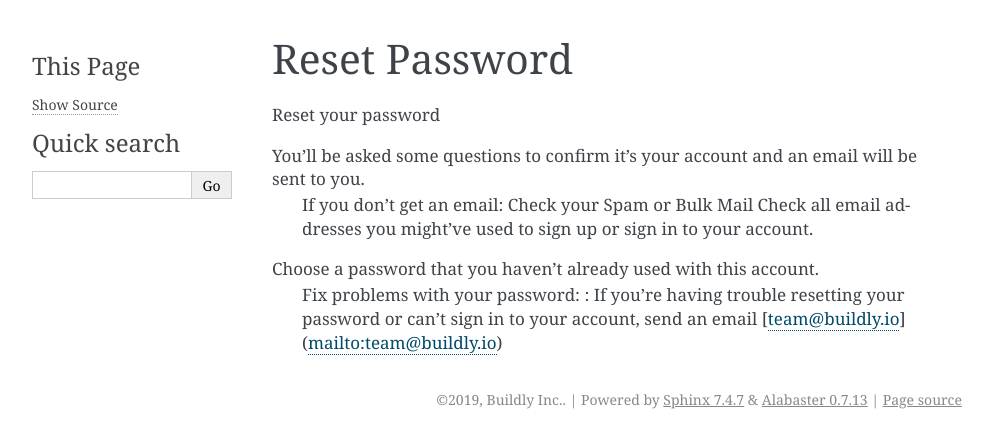
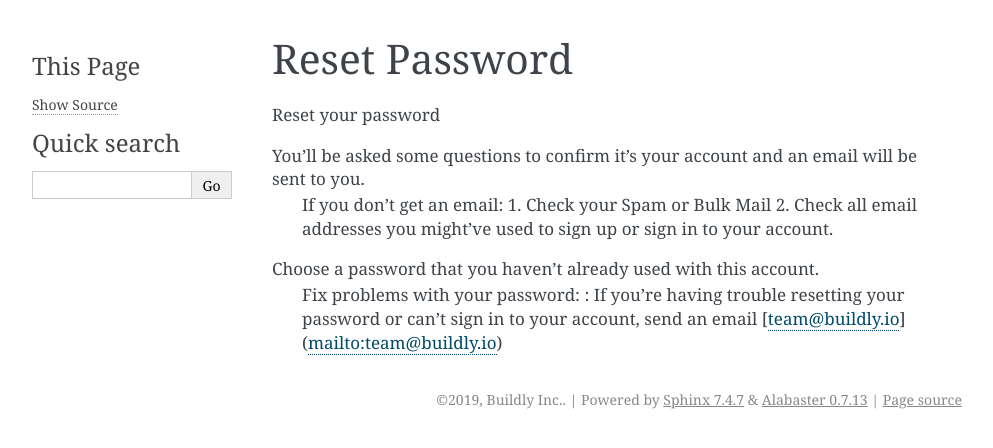
Before and after one commit to buildlyio/buildly-react-template, a Sphinx documentation site: the page built from docs/features/reset_password.rst, in a window 1280 px wide. Shown: the top 448 px of the page, without its empty margins (148-1141 px from the left). Built offline with Sphinx 7.4.7, drawn with Linux system fonts in a browser that asks for light colours.

Commit message:
Update reset_password.rst

```diff
--- a/docs/features/reset_password.rst
+++ b/docs/features/reset_password.rst
@@ -7,8 +7,8 @@ Reset your password
 
 You'll be asked some questions to confirm it's your account and an email will be sent to you.
     If you don't get an email:
-    Check your Spam or Bulk Mail
-    Check all email addresses you might've used to sign up or sign in to your account.
+    1. Check your Spam or Bulk Mail
+    2. Check all email addresses you might've used to sign up or sign in to your account.
 Choose a password that you haven't already used with this account.
     Fix problems with your password:
     : If you're having trouble resetting your password or can't sign in to your account, send an email [team@buildly.io](mailto:team@buildly.io)
```
